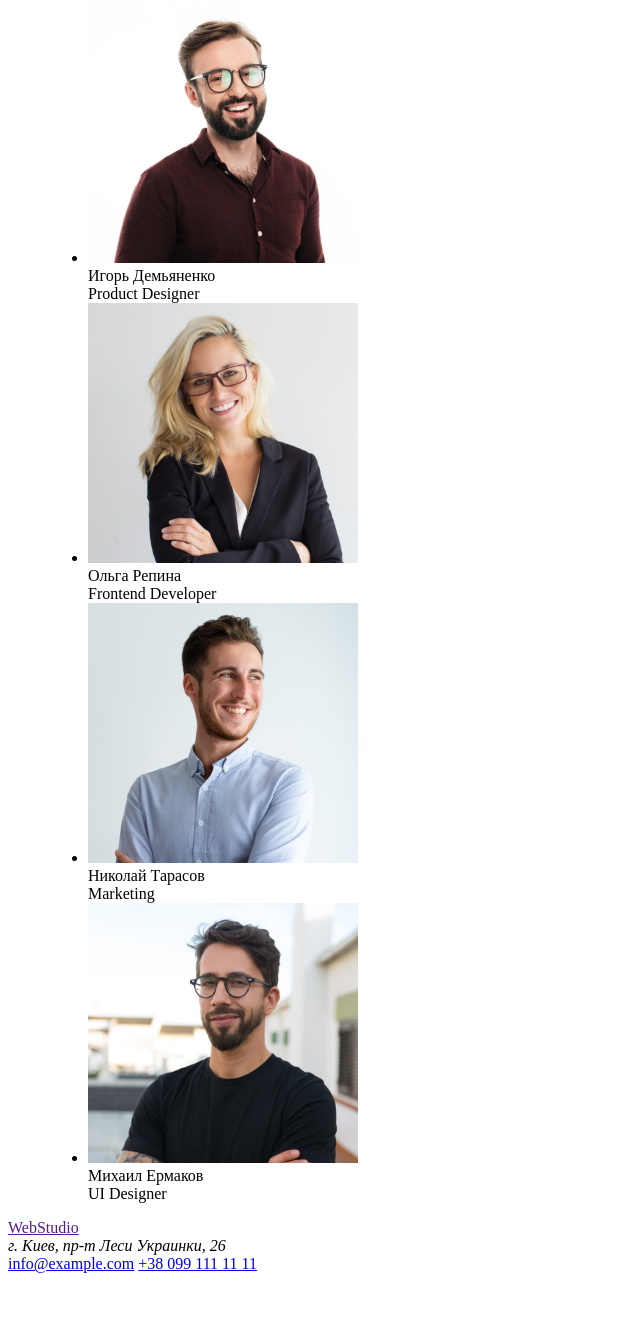
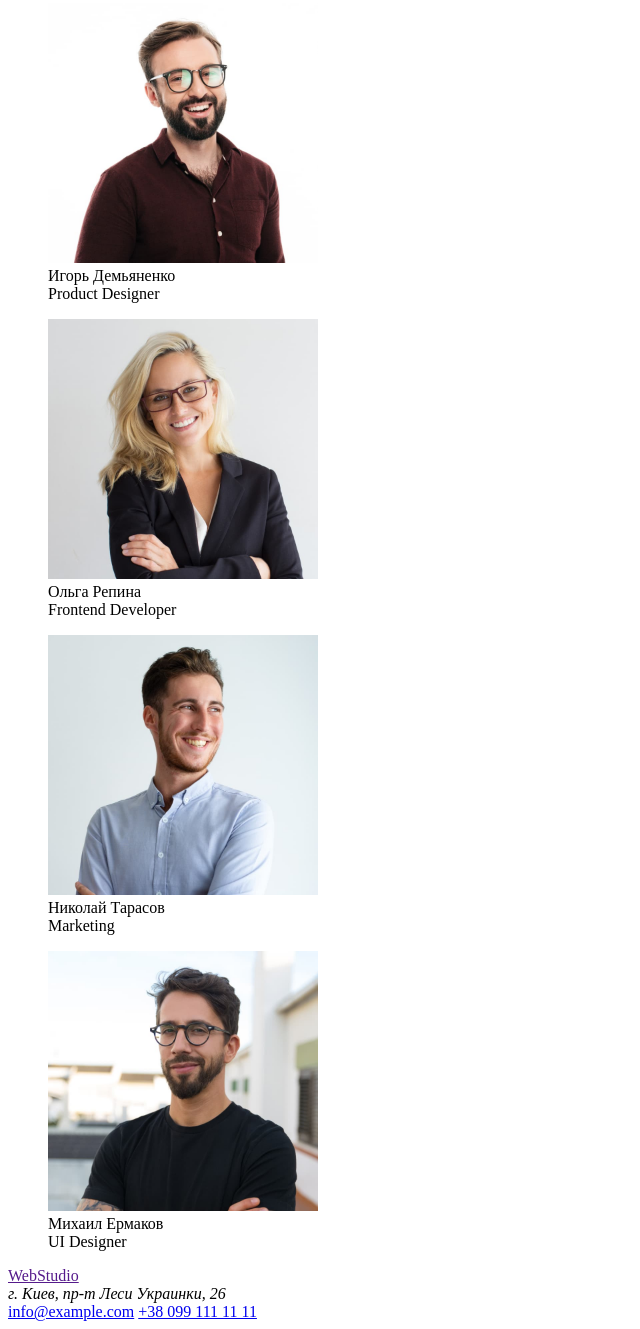
Before and after one commit to AllaMazur/goit-markup-hw-01, a plain HTML site: page index.html in a window 1280 px wide. Shown: the part 1552-2881 px from the top of the page, without its empty margins (0-640 px from the left). Before the commit the page ends 2833 px from the top, so only its background shows below. Drawn offline with Linux system fonts and the light colour scheme.

Commit message:
Added <div> instead of <ul>

```diff
--- a/index.html
+++ b/index.html
@@ -83,9 +83,8 @@
       </section>
       <section>
         <h2>Наша команда</h2>
+        <div>
             <figure>
-          <ul>
-            <li>
             <img
               src="/images/demyanenko.jpg"
               alt="Игорь Демьяненко"
@@ -94,8 +93,10 @@
             />
             <figcaption>Игорь Демьяненко</figcaption>
             <figcaption lang="en">Product Designer</figcaption>
-            </li>
-            <li>
+            </figure>
+        </div>
+        <div>
+            <figure>
             <img
               src="/images/repina.jpg"
               alt="Ольга Репина"
@@ -104,8 +105,10 @@
             />
             <figcaption>Ольга Репина</figcaption>
             <figcaption lang="en">Frontend Developer</figcaption>
-            </li>
-            <li>
+        </figure>
+        </div>
+        <div>
+            <figure>
             <img
               src="/images/tarasov.jpg"
               alt="Николай Тарасов"
@@ -114,8 +117,10 @@
             />
             <figcaption>Николай Тарасов</figcaption>
             <figcaption lang="en">Marketing</figcaption>
-            </li>
-            <li>
+            </figure>
+            </div>
+            <div>
+                <figure>
             <img
               src="/images/yermakov.jpg"
               alt="Михаил Ермаков"
@@ -123,10 +128,9 @@
               height="260"
             />
             <figcaption>Михаил Ермаков</figcaption>
-              <figcaption lang="en">UI Designer</figcaption>
-            </li>
-          </ul>
+            <figcaption lang="en"> UI Designer</figcaption>
             </figure>
+            </div>
       </section>
     </main>
     <footer>
```
Lines whose indentation alone changed are shown as unchanged.
